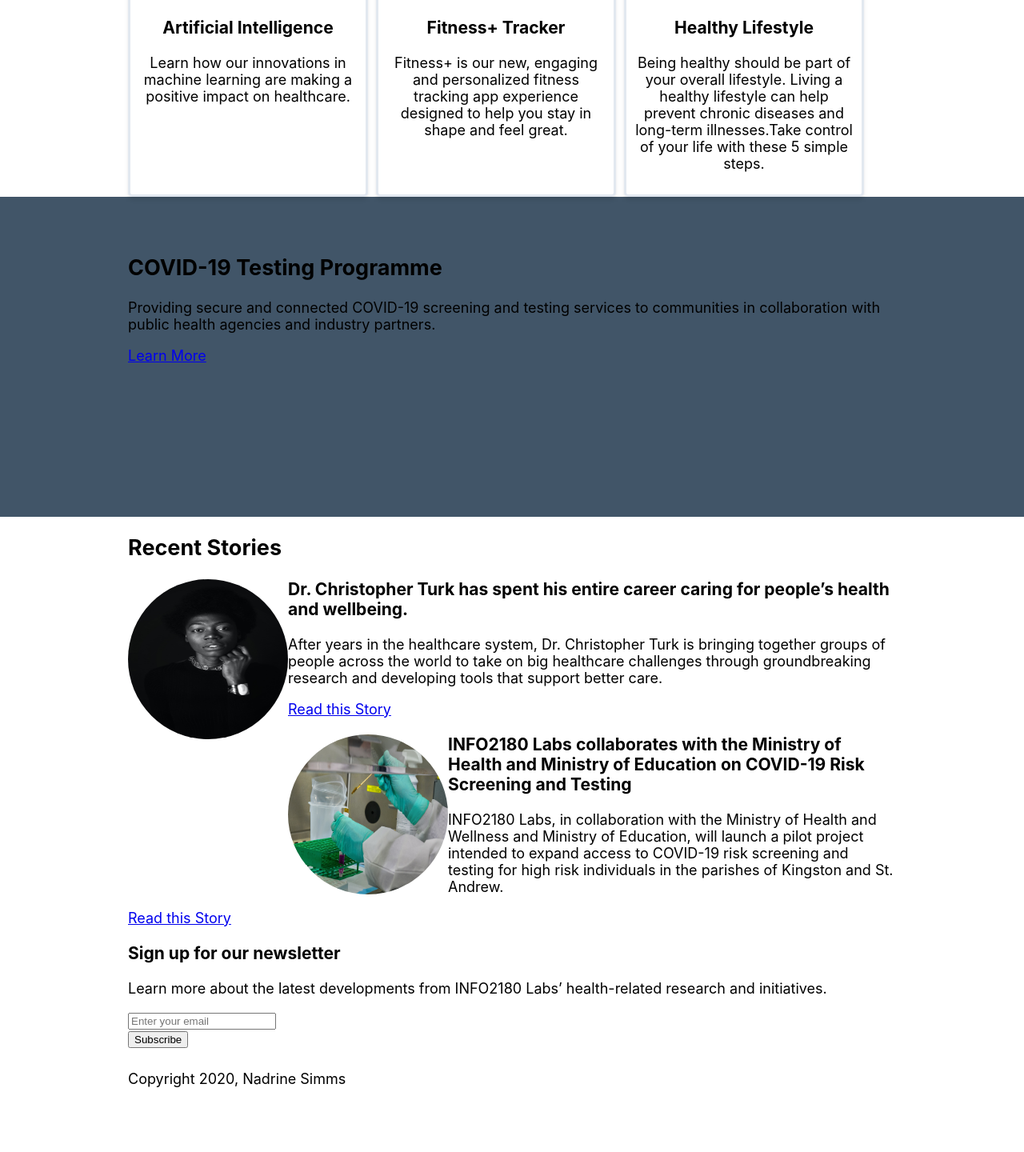
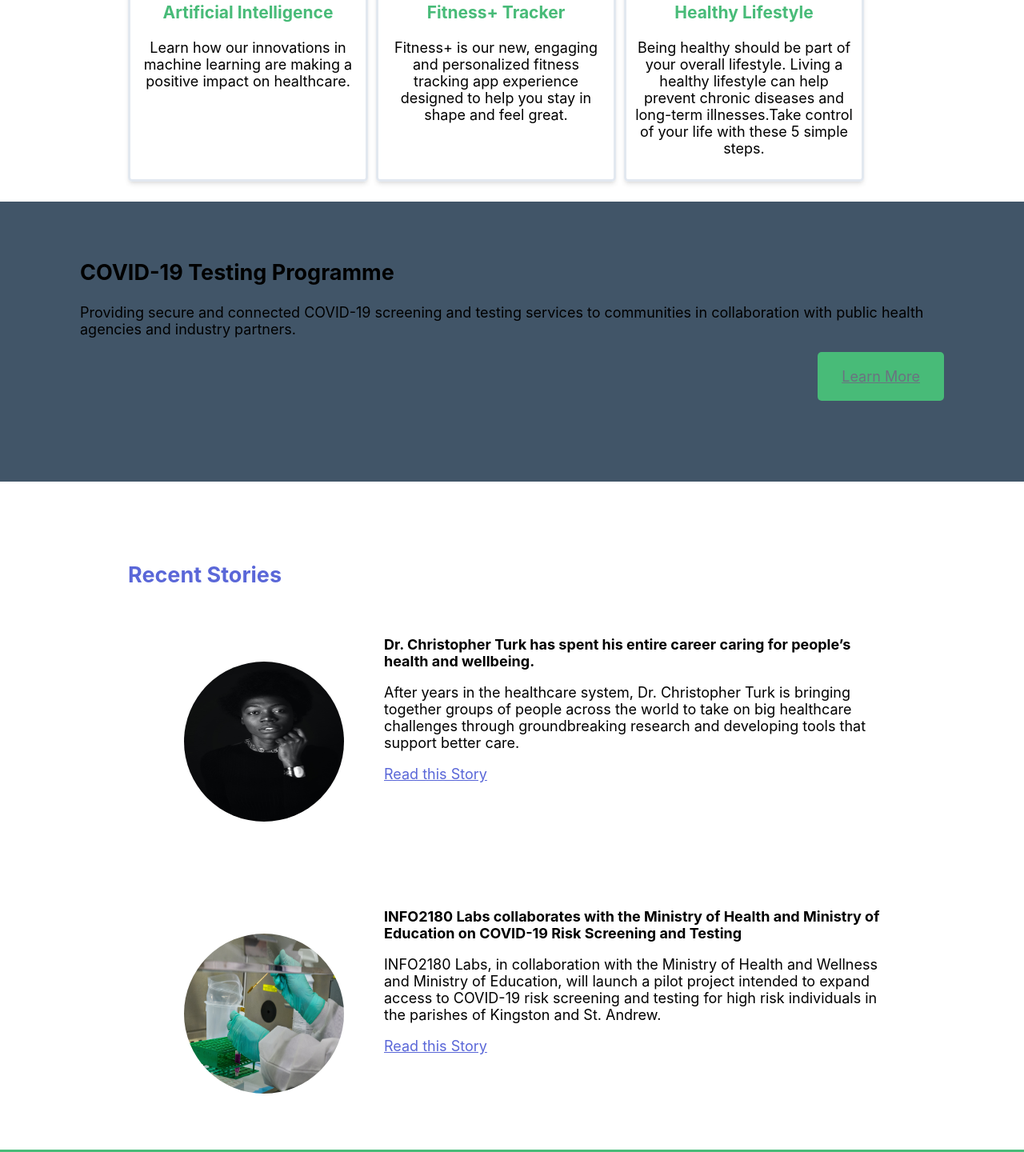
Before and after one commit to simo-design/info2180-project1, a plain HTML site: page index.html in a window 1280 px wide. Shown: the part 604-2044 px from the top of the page at 80% size. Drawn offline with Linux system fonts and the light colour scheme.

Commit message:
Edited files

```diff
--- a/styles.css
+++ b/styles.css
@@ -4,7 +4,7 @@ body {
     font-size: 18px;
     display: grid;
     grid-template-rows: 50px auto auto auto auto auto 50px;
-    grid-row-gap: 10px;
+    /*grid-row-gap: 10px;*/
 	font-family: -apple-system, BlinkMacSystemFont, "Segoe UI", Roboto, "Helvetica Neue", Arial, "Noto Sans", sans-serif;
 
 }
@@ -25,7 +25,7 @@ body {
 	display: flex;
 	justify-content: center;
 	background-color: white;
-	height: 100px;
+	height: 50px;
 }
 
 .container:nth-child(1) > nav > ul {
@@ -39,7 +39,10 @@ body {
 .container:nth-child(1) > nav > ul > li > a
 {
 	padding-left: 10px;
-
+	color: #6B7280;
+}
+.container:nth-child(1) > nav > ul > li > a:hover{
+	color: #5A67D8;
 }
 
 .container:nth-child(1) > h1{
@@ -65,6 +68,10 @@ body {
 	float:auto;
 	padding: 25px 0 25px;
 }
+.learn-about > .container > h2{
+	font-size: 24px;
+	color: #48BB78;
+}
 
 .cards {
 	grid-row-start: 3;
@@ -73,8 +80,13 @@ body {
 	grid-template-columns: 300px 300px 300px;
 	grid-template-rows: 1;
 	grid-column-gap: 10px;
+	margin-bottom: 25px;
 	/*padding: 10px 50px 10px;
 	/*display: inline-grid;*/
+}
+.card-body > h3{
+	font-size: 21px;
+	color: #48BB78;
 }
 .card > img{
 	height: 150px;
@@ -115,24 +127,40 @@ body {
 
 .testing{
 	background-color: #415568;
-	display: block;
-	height: 300px;
-	padding: 50px 50px 50px;
+	height: 250px;
+	padding: 50px 100px 50px;
 }
+.testing > .container {
+	display: inline;
+}
+
 .testing-description{
 	float: left;
-}
-.cta > a >.btn{
-	float: right;
-	display: block;
+
 }
 
-.container:nth-child(5){
+.cta > a{
+	float: right;
+	background-color: #48BB78;
+	border-radius: 5px;
+	padding: 20px 30px 20px 30px;
+	color: #6B7280;
+
+}
+
+.stories{
 	grid-row-start: 5;
 	grid-row-end: 5;
+	/*display; grid;
+	grid-template-rows: 300px 300px;
+	height: 500px;
+	grid-row-gap:100px;*/
+	justify-content: center;
+	margin-top: 100px;
+
 }
 
-article > img{
+article > img[src = 'doctor-christina.jpg']{
 	float: left;
 	border-radius: 50%;
 	display: block;
@@ -140,12 +168,63 @@ article > img{
 	width: 200px;
 	margin-left: auto;
 	margin-right: auto;
+	padding: 50px;
 }
 
-article > .article-body{
-
+article > img[src = 'lab-testing.jpg']{
+	float: left;
+	border-radius: 50%;
+	display: block;
+	height: 200px;
+	width: 200px;
+	margin-left: auto;
+	margin-right: auto;
+	padding: 50px;
 }
 
+article {
+	text-align: left;
+	float: right;
+	padding: 20px;
+}
+article > .article-body > p > a, .stories > .container > h2{
+	color: #5A67D8;
+}
+article > .article-body > h3{
+	font-size: 18px;
+}
+
+.newsletter{
+	grid-row: 6;
+	background-color: #48BB78;
+	color: white;
+	clear: both;
+	height: 200px;
+	padding: 20px 200px 20px 200px;
+	text-align: center;
+}
+.newsletter form{
+	display: inline-flex;
+}
+form > button{
+	background-color: #5A67D8;
+	padding: auto;
+}
+
+/*.newsletter{
+	background-color: #48BB78;
+	color: white;
+	height: 300px;
+	border:solid;
+}
+
+/*
+article{
+	grid-row:2;
+	padding: 20px;
+	text-align: right;
+}
+/*
 .container:nth-child(6){
 	grid-row-start: 6;
 	grid-row-end: 6;
@@ -163,6 +242,7 @@ article > .article-body{
 }
 */
 footer {
+	clear: both;
 	background-color: #4A5568;
 	color: white;
 	padding: 10px 100px 10px 100px;
```
